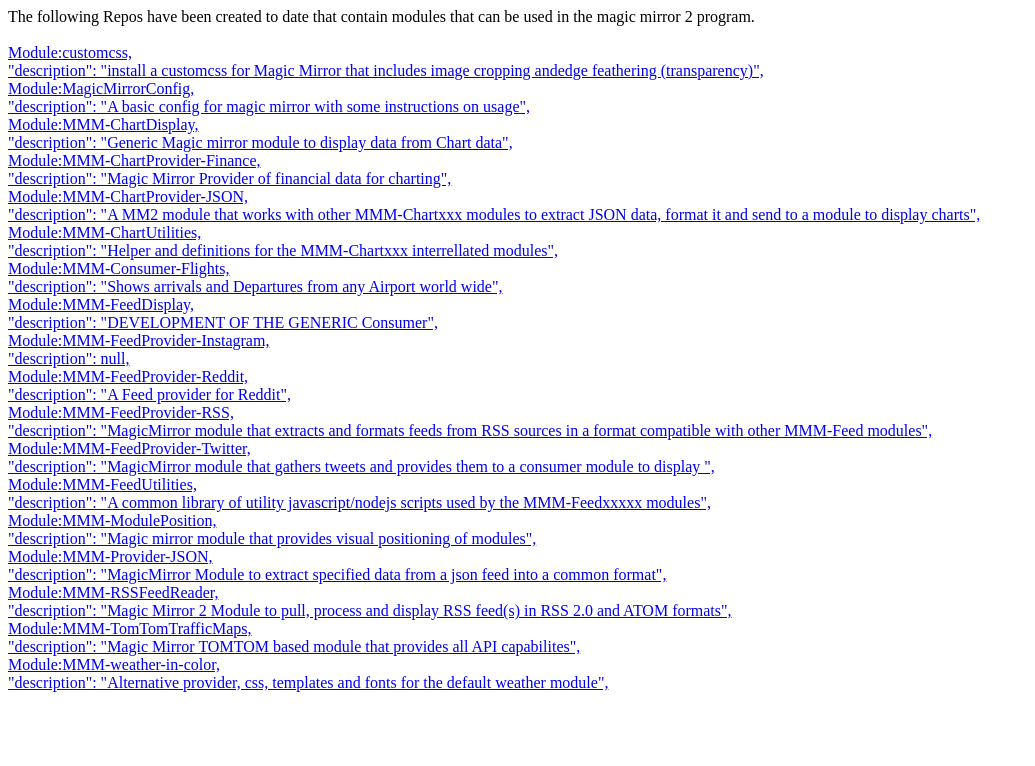
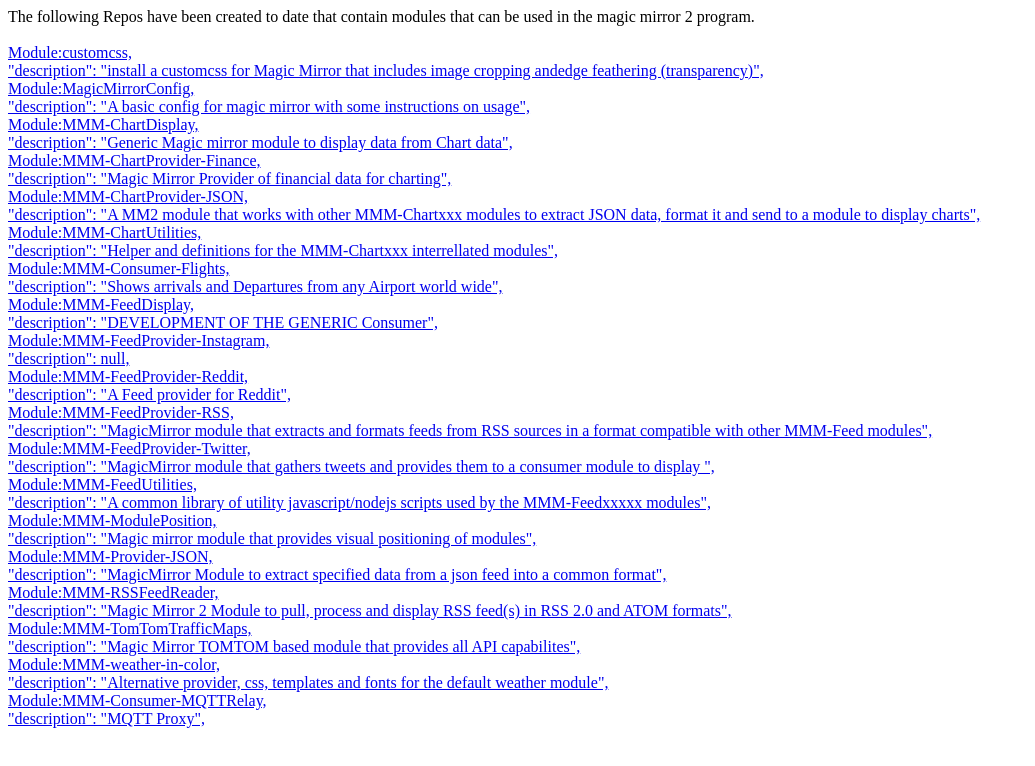
Before and after one commit to TheBodger/TheBodger.github.io, a plain HTML site: page index.html in a window 1280 px wide. Shown: the whole page, without its empty margins (0-1035 px from the left). Drawn offline with Linux system fonts and the light colour scheme.

Commit message:
Update index.html

```diff
--- a/index.html
+++ b/index.html
@@ -27,6 +27,6 @@ The following Repos have been created to date that contain modules that can be u
 <a href="https://github.com/TheBodger/MMM-RSSFeedReader/blob/master/README.md">Module:MMM-RSSFeedReader,<br>"description": "Magic Mirror 2 Module to pull, process and display RSS feed(s) in RSS 2.0 and ATOM formats",</a><br>
 <a href="https://github.com/TheBodger/MMM-TomTomTrafficMaps/blob/master/README.md">Module:MMM-TomTomTrafficMaps,<br>"description": "Magic Mirror TOMTOM based module that provides all API capabilites",</a><br>
 <a href="https://github.com/TheBodger/MMM-weather-in-color/blob/master/README.md">Module:MMM-weather-in-color,<br>"description": "Alternative provider, css, templates and fonts for the default weather module",</a><br>
-
+<a href="https://github.com/TheBodger/MMM-Consumer-MQTTRelay/graphs/traffic">Module:MMM-Consumer-MQTTRelay,<br>"description": "MQTT Proxy",</a><br>
 </body>
 </html>
```
